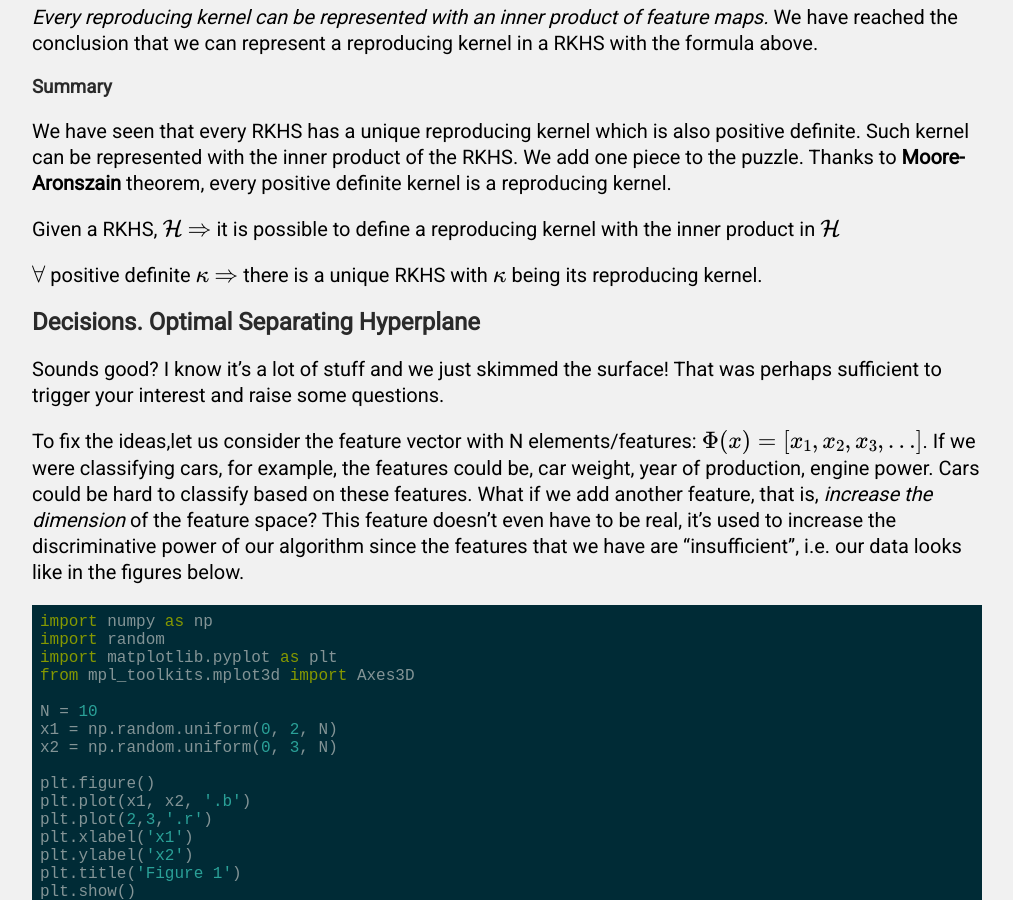
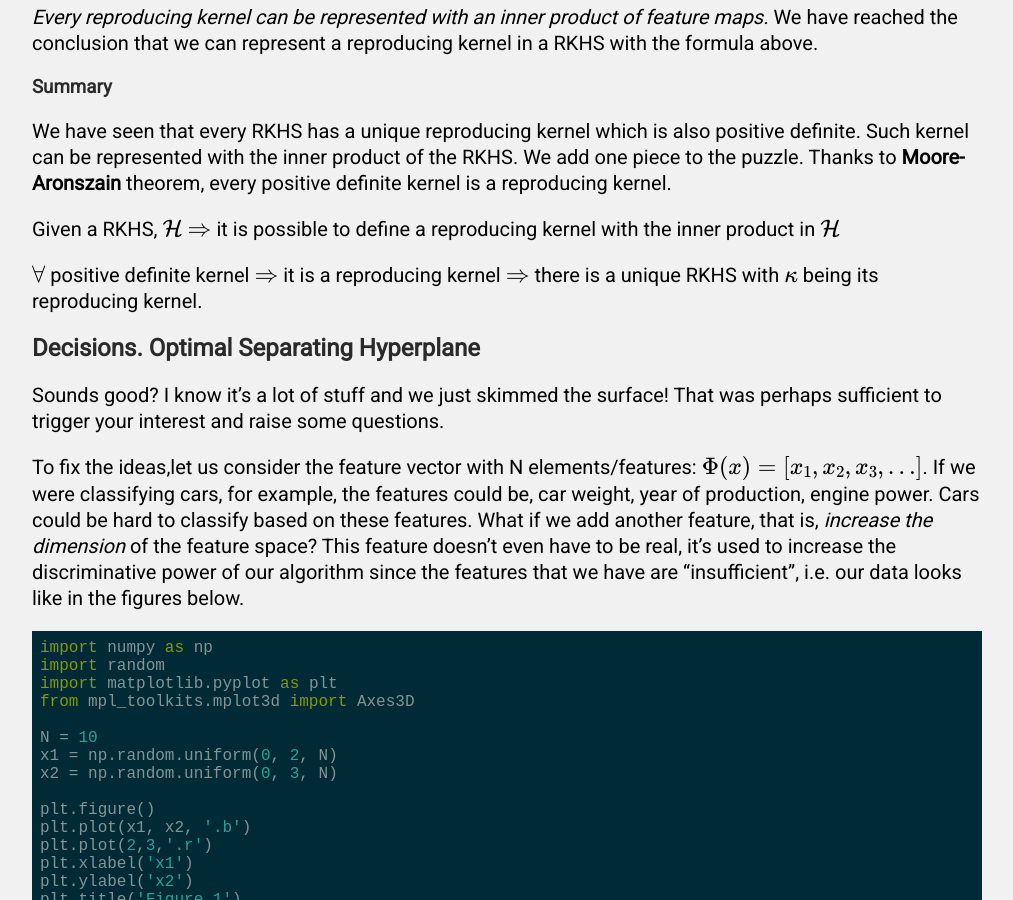
Before and after one commit to FullSimplify/FullSimplify.github.io, a Jekyll site: the page built from _posts/2000-01-02-Support-Vector-Machines,-a-Gentle-Introduction.md, in a window 1280 px wide and 900 px high, scrolled down 4408 px. Shown: the whole window, without its empty margins (133-1146 px from the left). Built offline with Jekyll 4.4.1, drawn with Linux system fonts in a browser that asks for light colours; formulas are drawn with MathJax 3.

Commit message:
Update 2000-01-02-Support-Vector-Machines,-a-Gentle-Introduction.md

```diff
--- a/_posts/2000-01-02-Support-Vector-Machines,-a-Gentle-Introduction.md
+++ b/_posts/2000-01-02-Support-Vector-Machines,-a-Gentle-Introduction.md
@@ -137,7 +137,7 @@ We have seen that every RKHS has a unique reproducing kernel which is also posit
 
 Given a RKHS, $$\mathcal{H}$$ $$\Rightarrow$$ it is possible to define a reproducing kernel with the inner product in $$\mathcal{H}$$
 
-$$\forall$$ positive definite $$\kappa$$ $$\Rightarrow$$ there is a unique RKHS with $$\kappa$$ being its reproducing kernel.
+$$\forall$$ positive definite kernel $$\Rightarrow$$ it is a reproducing kernel $$\Rightarrow$$ there is a unique RKHS with $$\kappa$$ being its reproducing kernel.
 
 ## Decisions. Optimal Separating Hyperplane
 
```
